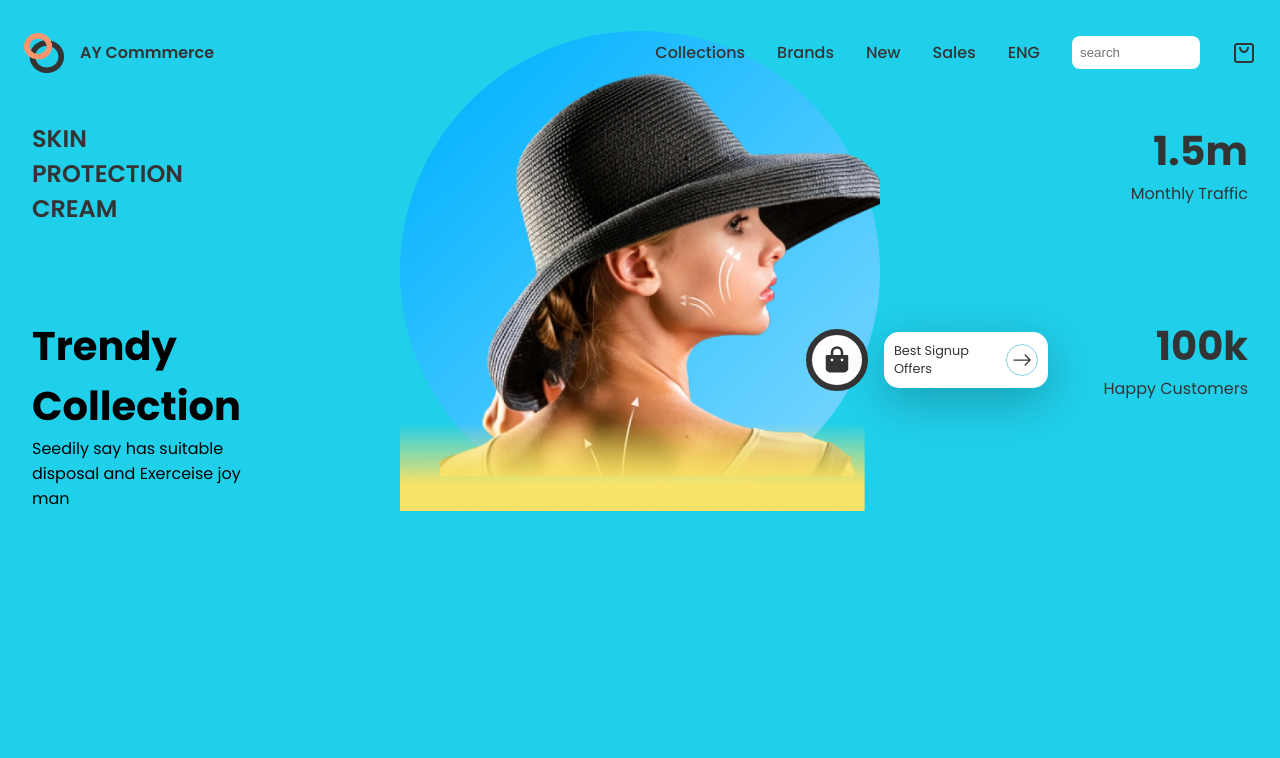
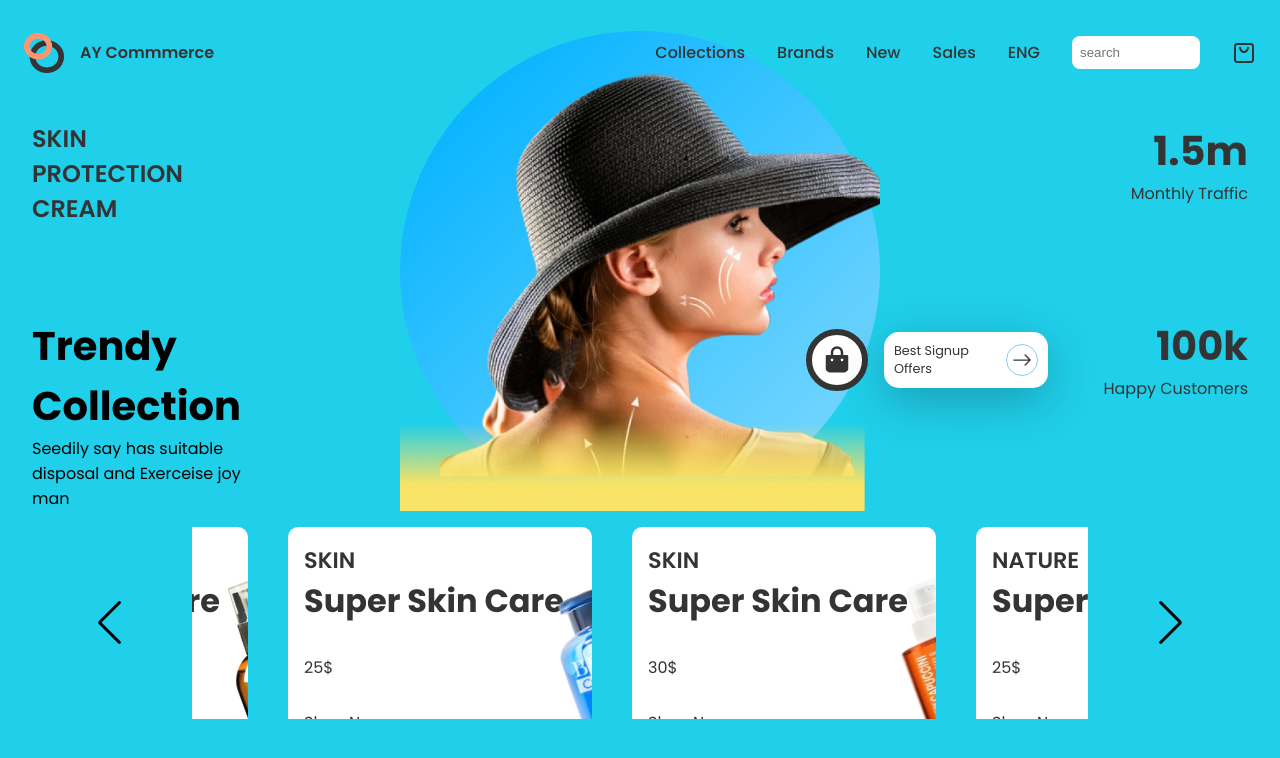
Before and after one commit to AY-SWE/eCommerceFrontendOnly, a React (Create React App) app: page / in a window 1280 px wide. Shown: the top 758 px of the page. Built offline with nearby package versions, Linux system fonts and the light colour scheme.

Commit message:
finished slider component

```diff
--- a/src/App.js
+++ b/src/App.js
@@ -12,13 +12,14 @@
 */
 
 import React from 'react'
-import { Header,Hero } from "./components";
+import { Header,Hero, Slider } from "./components";
 
 const App = () => {
   return (
     <div className="app">
       <Header/>
       <Hero/>
+      <Slider/>
     </div>
   )
 }
--- a/src/components/index.js
+++ b/src/components/index.js
@@ -1,2 +1,3 @@
 export {default as Header} from "./header/Header";
 export {default as Hero} from "./hero/Hero";
+export {default as Slider} from "./slider/Slider";
--- /dev/null
+++ b/src/components/slider/Slider.css
@@ -0,0 +1,67 @@
+.s-container{
+    position: relative;
+}
+
+.s-container .swiper{
+    width: 70%;
+    height: 12rem;
+    position: unset;
+}
+
+.s-container .swiper-slide{
+    background-color: white;
+    display: flex;
+    border-radius: 10px;
+    padding: 1rem;
+    box-sizing: border;
+    overflow: hidden;
+    position: relative;
+}
+
+.s-container .swiper-button-prev{
+    left:6rem
+}
+.s-container .swiper-button-next{
+    right:6rem
+}
+
+.s-container .swiper-button-prev, .s-container .swiper-button-next{
+    color: black;
+}
+
+.left-s{
+    display: flex;
+    flex-direction: column;
+    justify-content: space-between;
+}
+
+.name{
+    display: flex;
+    flex-direction: column;
+}
+
+.name :nth-child(1){
+    font-size: 1.4rem;
+    font-weight: 600;
+}
+.name :nth-child(2){
+    font-size:2rem;
+    font-weight: bold;
+}
+
+.name :nth-child(3){
+    font-size:0.6rem;
+    font-weight: bold;
+    border-radius: 15px;
+    padding: 5px 10px;
+    border: 1px solid var(--black);
+    width: max-content;
+}
+
+.img-p{
+    transform: rotate(-20deg);
+    position: absolute;
+    left: 17rem;
+    width: 40%;height: 100%;
+    bottom: -20%;
+}
--- /dev/null
+++ b/src/components/slider/Slider.jsx
@@ -0,0 +1,42 @@
+import React from "react";
+import { Swiper, SwiperSlide } from "swiper/react";
+import { Pagination, Navigation } from "swiper";
+//import swiper styles
+import "swiper/css";
+import "swiper/css/pagination";
+import "swiper/css/navigation";
+import "./Slider.css";
+import { SliderProducts } from "../../data/products";
+const Slider = () => {
+  return (
+    <div className="s-container">
+      <Swiper
+        modules={[Pagination, Navigation]}
+        className="mySwiper"
+        loopFillGroupWithBlank={true}
+        navigation={true}
+        slidesPerView={3}
+        spaceBetween={40}
+        slidesPerGroup={1}
+        loop={true}
+      >
+        {SliderProducts.map((slide, i) => (
+          <SwiperSlide>
+            <div className="left-s">
+              <div className="name">
+                <span>{slide.name}</span>
+                <span>{slide.detail}</span>
+              </div>
+
+              <span>{slide.price}$</span>
+              <div>Shop Now</div>
+            </div>
+            <img src={slide.img} alt="product" className="img-p" />
+          </SwiperSlide>
+        ))}
+      </Swiper>
+    </div>
+  );
+};
+
+export default Slider;
```
